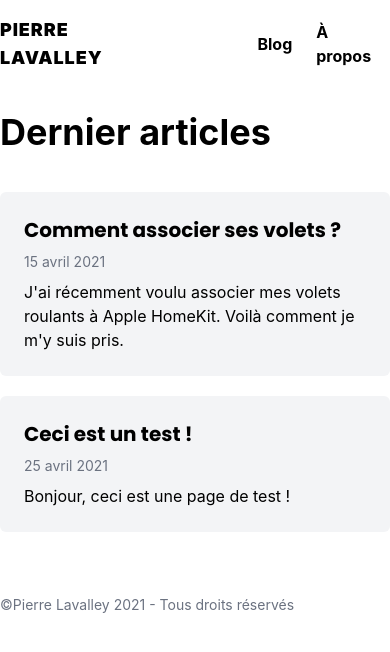
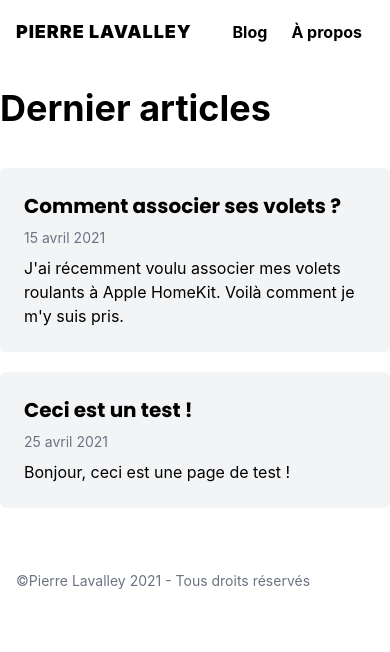
Before and after one commit to piRstone/personal-website, a Next.js app: page / in a window 390 px wide. Shown: the top 652 px of the page. Built offline with nearby package versions, Linux system fonts and the light colour scheme; no server answers; a web font is replaced by a local one; what @tailwindcss/typography would draw is missing.

Commit message:
Fix responsive / Improve SEO

```diff
--- a/components/Footer.tsx
+++ b/components/Footer.tsx
@@ -5,7 +5,7 @@ const Footer: FC = () => {
 
     return (
         <footer className="w-full py-4">
-            <div className="max-w-screen-lg mx-auto">
+            <div className="max-w-screen-lg mx-auto px-4 md:px-0">
                 <span className="text-sm text-gray-500">
                     ©Pierre Lavalley {currentYear} - Tous droits réservés
                 </span>
--- a/components/Header.tsx
+++ b/components/Header.tsx
@@ -8,11 +8,11 @@ const Header: FC = () => {
     const blogActive = pathname.split('/')[1] === 'blog' ? 'underline' : ''
 
     return (
-        <header className="py-4 sticky top-0 bg-white dark:bg-gray-900 text-black dark:text-gray-300 z-50">
-            <div className="max-w-screen-md mx-auto">
+        <header className="py-4 sm:sticky top-0 bg-white dark:bg-gray-900 text-black dark:text-gray-300 z-50">
+            <div className="max-w-screen-md mx-auto px-4 md:px-0">
                 <div className="flex flex-1 flex-row items-center justify-between">
                     <Link href="/">
-                        <a className="uppercase font-black tracking-wider text-lg mr-20">
+                        <a className="uppercase font-black tracking-wider text-lg">
                             Pierre Lavalley
                         </a>
                     </Link>
--- a/components/PostLayout.tsx
+++ b/components/PostLayout.tsx
@@ -5,6 +5,7 @@ import Header from './Header'
 import PostTitle from './PostTitle'
 import CategoryTag from './CategoryTag'
 import { PostMetaData } from '../types'
+import { useRouter } from 'next/router'
 
 type PostLayoutProps = {
     meta: PostMetaData
@@ -12,12 +13,15 @@ type PostLayoutProps = {
 }
 
 const PostLayout: FC<PostLayoutProps> = ({ meta, content }) => {
+    const { asPath } = useRouter()
+    const canonicalUrl = `${process.env.NEXT_PUBLIC_BASE_URL}${asPath}`
+
     return (
         <>
-            <NextSeo title={meta.title} description={meta.excerpt} />
+            <NextSeo title={meta.title} description={meta.excerpt} canonical={canonicalUrl} />
             <div className="bg-white dark:bg-gray-900 min-h-screen">
                 <Header />
-                <main className="container mx-auto py-6">
+                <main className="container mx-auto py-6 px-4 md:px-0">
                     <div className="max-w-screen-sm mx-auto">
                         <div className="flex justify-center mt-3 mb-9">
                             <CategoryTag categoryName={meta.category} />
--- a/components/PostTitle.tsx
+++ b/components/PostTitle.tsx
@@ -9,8 +9,8 @@ type PostTitleProps = {
 const PostTitle: FC<PostTitleProps> = ({ meta }) => {
     return (
         <div>
-            <h1 className={`${styles.heading} font-2xl mb-1`}>{meta.title}</h1>
-            <p className={`${styles.postMeta} post-meta font-sm text-gray-500`}>
+            <h1 className={`${styles.heading} font-2xl mb-1 text-center`}>{meta.title}</h1>
+            <p className={`${styles.postMeta} post-meta font-sm text-gray-500 text-center`}>
                 {meta.publishedAt}
             </p>
         </div>
--- a/pages/_app.tsx
+++ b/pages/_app.tsx
@@ -1,7 +1,20 @@
 import '../styles/globals.css'
+import { DefaultSeo } from 'next-seo'
 
 function MyApp({ Component, pageProps }) {
-    return <Component {...pageProps} />
+    return (
+        <>
+            <DefaultSeo
+                openGraph={{
+                    type: 'website',
+                    locale: 'fr-FR',
+                    site_name: 'Pierre Lavalley',
+                    url: process.env.NEXT_PUBLIC_BASE_URL,
+                }}
+            />
+            <Component {...pageProps} />
+        </>
+    )
 }
 
 export default MyApp
--- a/pages/blog/categories/[category].tsx
+++ b/pages/blog/categories/[category].tsx
@@ -17,7 +17,7 @@ type CategoryPageProps = {
 const CategoryPage: FC<CategoryPageProps> = ({ posts, category }) => {
     const cat = categories[category]
     return (
-        <div className="bg-white dark:bg-gray-900 min-h-screen">
+        <div className="bg-white dark:bg-gray-900 dark:text-gray-300 min-h-screen">
             <Header />
             <main className="container mx-auto py-6">
                 <div className="max-w-screen-md mx-auto">
```
Also changed, not shown: 1 other file (tests, documents, lock files or other folders).
